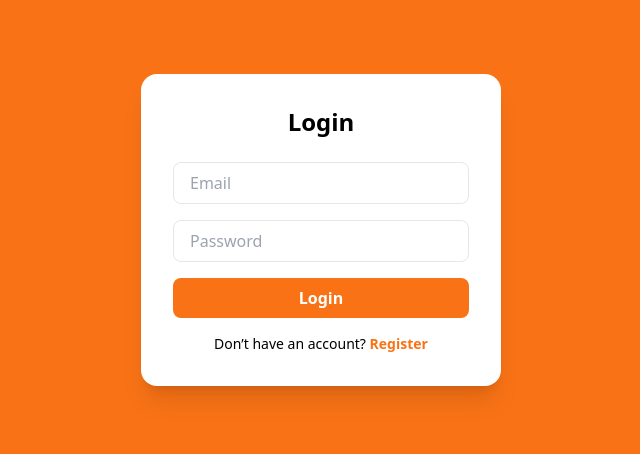
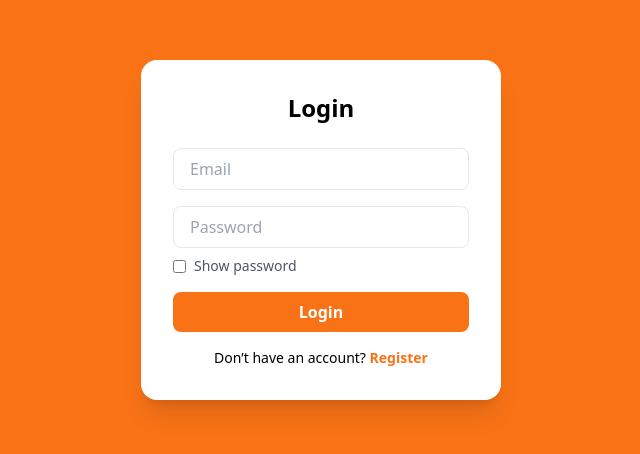
Before and after one commit to deepverma7355/Swiggy_clone, a React (Vite) app: page /login in a window 1280 px wide. Shown: the part 170-624 px from the top of the page, without its empty margins (319-959 px from the left). Built offline with nearby package versions, Linux system fonts and the light colour scheme.

Commit message:
Implement password visibility toggle in Login
Added a checkbox to toggle password visibility.

```diff
--- a/src/pages/Login.jsx
+++ b/src/pages/Login.jsx
@@ -9,6 +9,7 @@ const Login = () => {
   const [password, setPassword] = useState("")
   const [error, setError] = useState("")
   const [loading, setLoading] = useState(false)
+  const [showPassword, setShowPassword] = useState(false) // 👈 added
 
   const handleLogin = async () => {
     setError("")
@@ -49,12 +50,25 @@ const Login = () => {
         />
 
         <input
-          type="password"
+          type={showPassword ? "text" : "password"}
           placeholder="Password"
-          className="w-full border px-4 py-2 rounded-lg mb-4"
+          className="w-full border px-4 py-2 rounded-lg mb-2"
           value={password}
           onChange={(e) => setPassword(e.target.value)}
         />
+
+        <div className="flex items-center mb-4">
+          <input
+            type="checkbox"
+            id="showPassword"
+            checked={showPassword}
+            onChange={() => setShowPassword(!showPassword)}
+            className="mr-2"
+          />
+          <label htmlFor="showPassword" className="text-sm text-gray-600">
+            Show password
+          </label>
+        </div>
 
         <button
           onClick={handleLogin}
```
